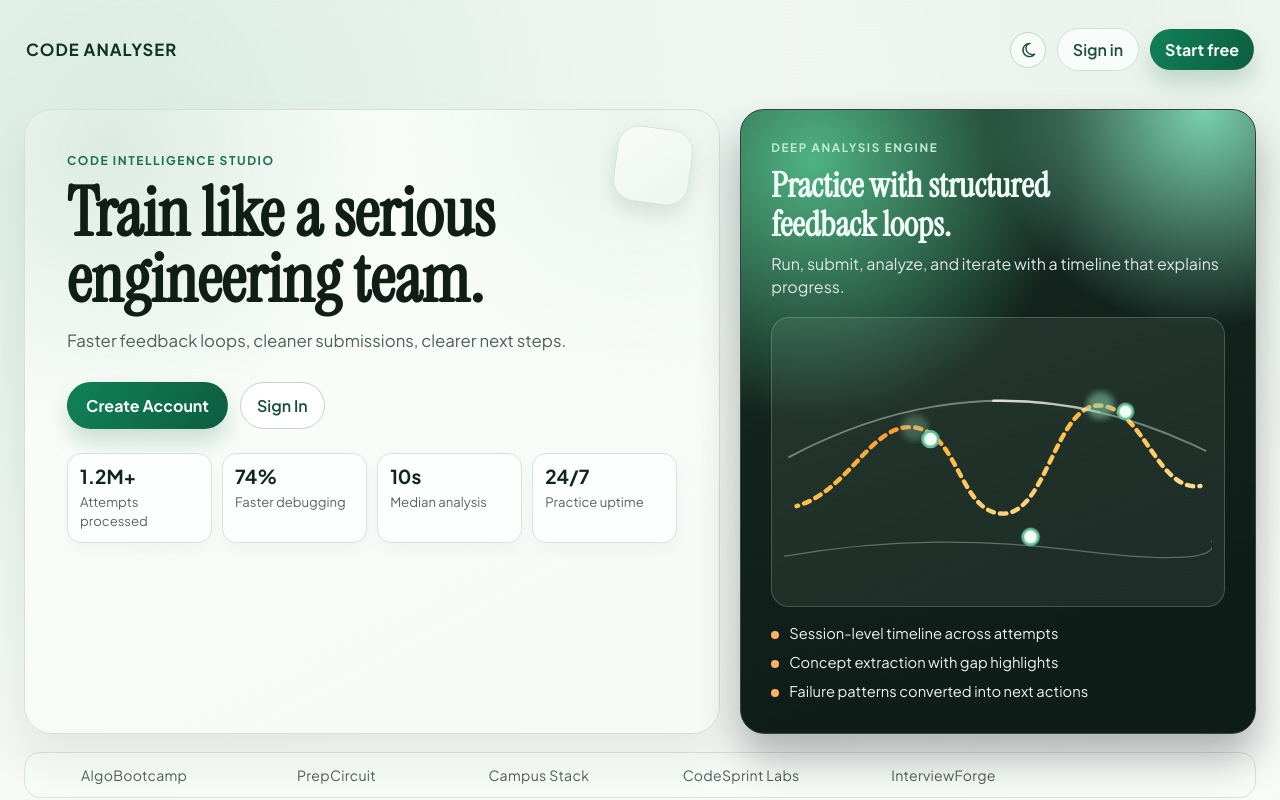
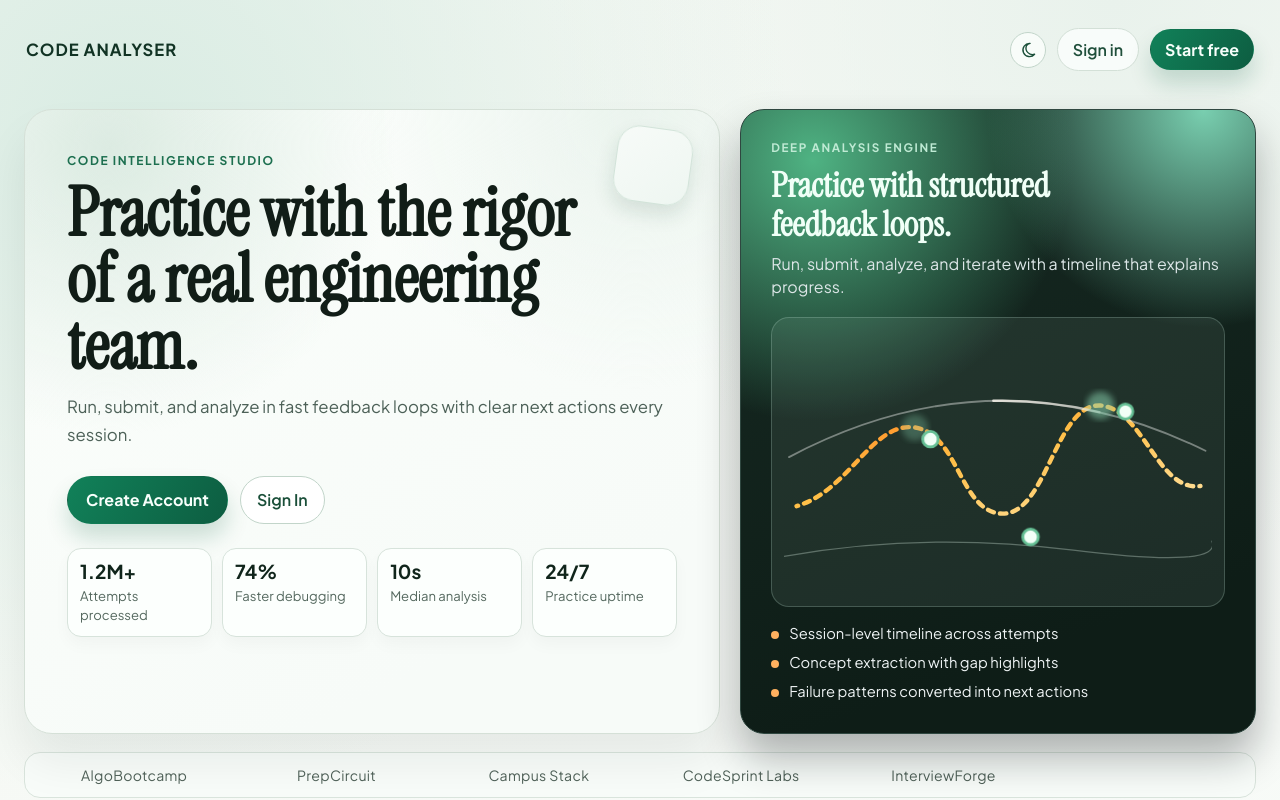
Before and after one commit to harshit-siraswal/code_analyser, a React (Vite) app in the folder apps/web/: page / in a window 1280 px wide. Shown: the top 800 px of the page. Built offline with nearby package versions, Linux system fonts and the light colour scheme; no server answers.

Commit message:
feat(web): tighten landing hero copy with typed intro

```diff
--- a/apps/web/src/pages/LandingPage.tsx
+++ b/apps/web/src/pages/LandingPage.tsx
@@ -1,3 +1,4 @@
+import { useEffect, useState } from "react";
 import { Link } from "react-router-dom";
 import { useAuth } from "../auth/AuthProvider";
 import { AuthVisual } from "../components/AuthVisual";
@@ -39,8 +40,65 @@ const FLOW = [
   { phase: "03", title: "Analyze", details: "Get focused recommendations." }
 ];
 
+const HERO_HEADLINE = "Practice with the rigor of a real engineering team.";
+const HERO_SUBTITLE =
+  "Run, submit, and analyze in fast feedback loops with clear next actions every session.";
+
+function wait(ms: number): Promise<void> {
+  return new Promise((resolve) => setTimeout(resolve, ms));
+}
+
 export function LandingPage() {
   const { user, signOutUser } = useAuth();
+  const [typedHeadline, setTypedHeadline] = useState("");
+  const [typedSubtitle, setTypedSubtitle] = useState("");
+
+  useEffect(() => {
+    let cancelled = false;
+
+    const typeLine = async (
+      fullText: string,
+      setText: (value: string) => void,
+      speedMs: number
+    ) => {
+      for (let index = 1; index <= fullText.length; index += 1) {
+        if (cancelled) {
+          return;
+        }
+        setText(fullText.slice(0, index));
+        await wait(speedMs);
+      }
+    };
+
+    const runTypingAnimation = async () => {
+      const prefersReducedMotion =
+        typeof window !== "undefined" &&
+        window.matchMedia("(prefers-reduced-motion: reduce)").matches;
+
+      if (prefersReducedMotion) {
+        setTypedHeadline(HERO_HEADLINE);
+        setTypedSubtitle(HERO_SUBTITLE);
+        return;
+      }
+
+      setTypedHeadline("");
+      setTypedSubtitle("");
+
+      await typeLine(HERO_HEADLINE, setTypedHeadline, 24);
+      await wait(180);
+      await typeLine(HERO_SUBTITLE, setTypedSubtitle, 16);
+    };
+
+    void runTypingAnimation();
+
+    return () => {
+      cancelled = true;
+    };
+  }, []);
+
+  const isHeadlineTyping = typedHeadline.length < HERO_HEADLINE.length;
+  const isSubtitleTyping =
+    typedHeadline.length === HERO_HEADLINE.length && typedSubtitle.length < HERO_SUBTITLE.length;
 
   return (
     <main className="landing-page startup-landing fintech-theme">
@@ -97,9 +155,15 @@ export function LandingPage() {
       <section className="startup-hero">
         <div className="startup-hero-copy">
           <p className="eyebrow">Code Intelligence Studio</p>
-          <h1>Train like a serious engineering team.</h1>
-          <p className="subtitle startup-subtitle">
-            Faster feedback loops, cleaner submissions, clearer next steps.
+          <h1 className={`startup-typed-heading${isHeadlineTyping ? " is-typing" : ""}`}>
+            {typedHeadline}
+          </h1>
+          <p
+            className={`subtitle startup-subtitle startup-typed-subline${
+              isSubtitleTyping ? " is-typing" : ""
+            }`}
+          >
+            {typedSubtitle}
           </p>
 
           <div className="hero-cta startup-hero-cta">
--- a/apps/web/src/styles.css
+++ b/apps/web/src/styles.css
@@ -1653,10 +1653,38 @@ button {
   color: #241914;
 }
 
+.startup-typed-heading {
+  min-height: clamp(4.8rem, 10.6vw, 8.5rem);
+}
+
 .startup-subtitle {
   max-width: 55ch;
   font-size: 1.05rem;
   line-height: 1.65;
+}
+
+.startup-typed-subline {
+  min-height: 3.4rem;
+}
+
+.startup-typed-heading.is-typing::after,
+.startup-typed-subline.is-typing::after {
+  content: "";
+  display: inline-block;
+  width: 0;
+  margin-left: 3px;
+  border-right: 2px solid currentColor;
+  animation: caret-blink 920ms steps(1, end) infinite;
+}
+
+.startup-typed-heading.is-typing::after {
+  height: 0.85em;
+  vertical-align: -0.06em;
+}
+
+.startup-typed-subline.is-typing::after {
+  height: 1.05em;
+  vertical-align: -0.1em;
 }
 
 .startup-hero-cta {
@@ -2362,6 +2390,17 @@ button {
   }
 }
 
+@keyframes caret-blink {
+  0%,
+  49% {
+    opacity: 1;
+  }
+  50%,
+  100% {
+    opacity: 0;
+  }
+}
+
 @keyframes sheen {
   0%,
   55% {
```
